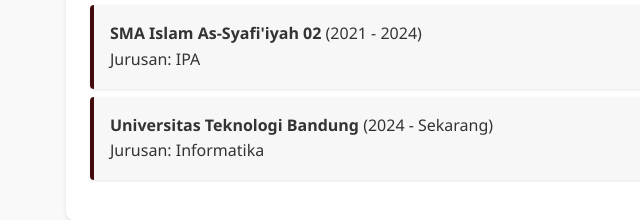
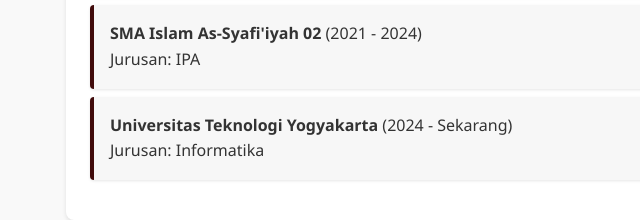
Before and after one commit to ammartamami/Personal-Branding, a plain HTML site: page index.html in a window 1280 px wide. Shown: the part 922-1142 px from the top of the page, 0-640 px from the left. Drawn offline with Linux system fonts and the light colour scheme.

Commit message:
Update index.html

```diff
--- a/index.html
+++ b/index.html
@@ -120,7 +120,7 @@
         <li><strong>SD Negeri Jatiwaringin 7</strong> (2012 - 2018)</li>
         <li><strong>SMP Negeri 51 Jakarta</strong> (2018 - 2021)</li>
         <li><strong>SMA Islam As-Syafi'iyah 02</strong> (2021 - 2024) <br> Jurusan: IPA</li>
-        <li><strong>Universitas Teknologi Bandung</strong> (2024 - Sekarang) <br> Jurusan: Informatika</li>
+        <li><strong>Universitas Teknologi Yogyakarta</strong> (2024 - Sekarang) <br> Jurusan: Informatika</li>
     </ul>
 </section>
 
```
